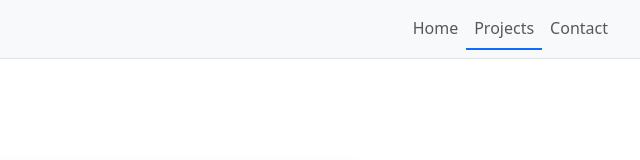
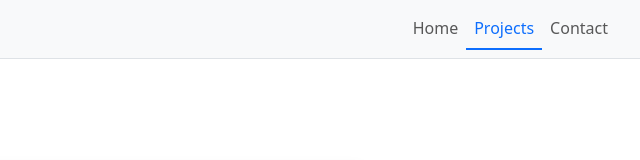
Before and after one commit to NeefMan/neefman.github.io, a plain HTML site: page projects/index.html in a window 1280 px wide. Shown: the top 160 px of the page, 640-1280 px from the left. Drawn offline with nearby package versions, Linux system fonts and the light colour scheme.

Commit message:
Style active Projects nav link
Add text-primary class to the Projects navigation link to visually indicate the current active page, complementing the primary color border already applied to the nav item.

```diff
--- a/projects/index.html
+++ b/projects/index.html
@@ -18,7 +18,7 @@
                     <a href="/" class="nav-link">Home</a>
                 </li>
                 <li class="nav-item border-bottom border-2 border-primary">
-                    <a href="/projects/" class="nav-link">Projects</a>
+                    <a href="/projects/" class="nav-link text-primary">Projects</a>
                 </li>
                 <li class="nav-item">
                     <a href="/contact/" class="nav-link">Contact</a>
```
Also changed, not shown: 1 other file.
